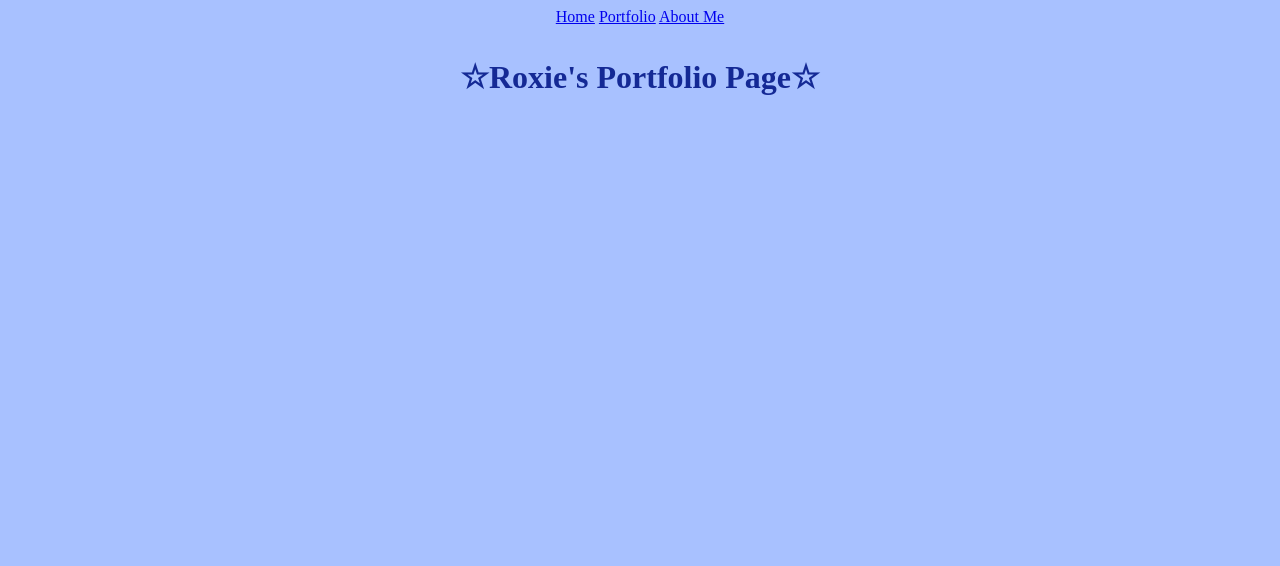
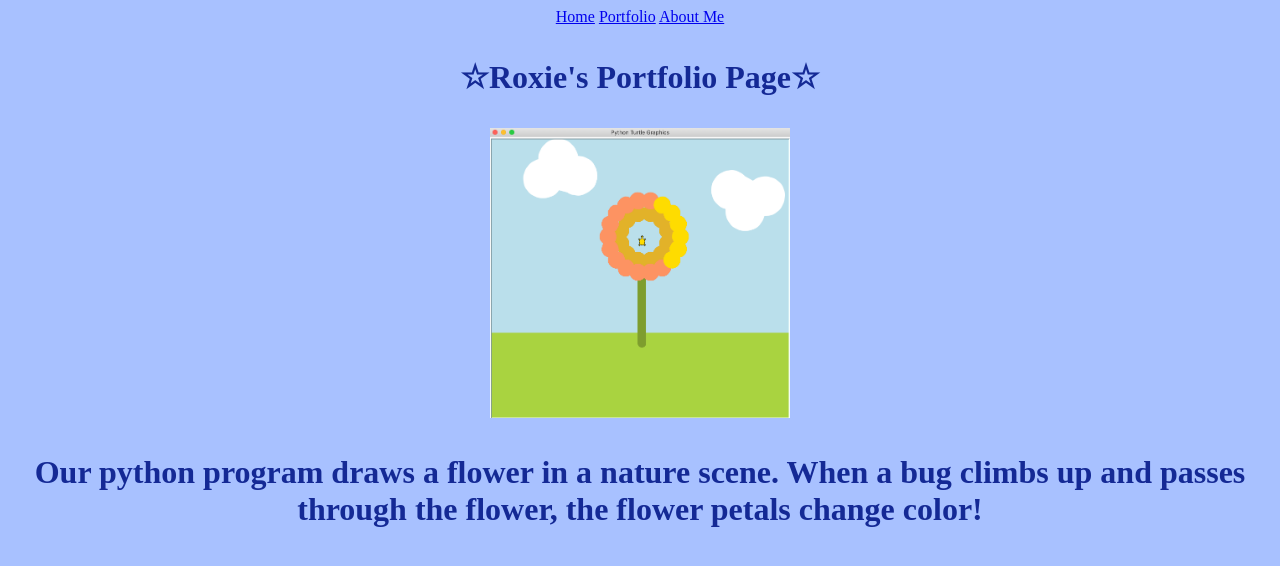
Before and after one commit to roxiepopescu/roxies-website, a plain HTML site: page portfolio.html in a window 1280 px wide. Drawn offline with Linux system fonts and the light colour scheme.

Commit message:
Add files via upload

```diff
--- a/portfolio.html
+++ b/portfolio.html
@@ -12,4 +12,8 @@
     </center>
     <h1><center><p style="color:#142995;">☆Roxie's Portfolio Page☆</h1>
 	  </body>
+    <center>
+        <img src= "images/pythonproject.png" width="300" height="290" alt="project"/>
+    </center>
+    <h1><center><p style="color:#142995;">Our python program draws a flower in a nature scene. When a bug climbs up and passes through the flower, the flower petals change color!</h1>
 	</html>
```
Also changed, not shown: images/pythonproject.png (added).
